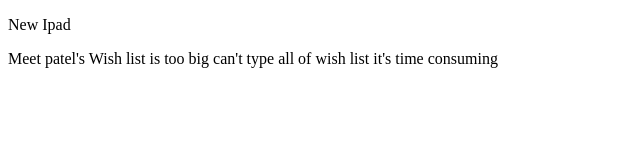
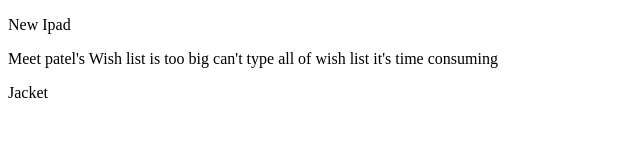
Before and after one commit to ferminpe/assignment, a plain HTML site: page index.html in a window 1280 px wide. Shown: the full height of the page, 0-640 px from the left. Drawn offline with Linux system fonts and the light colour scheme.

Commit message:
last commit

```diff
--- a/index.html
+++ b/index.html
@@ -8,5 +8,6 @@
 <body>
     <p>New Ipad</p>
     <p>Meet patel's Wish list is too big can't type all of wish list it's time consuming</p>
+    <p>Jacket</p>
 </body>
 </html>
```
